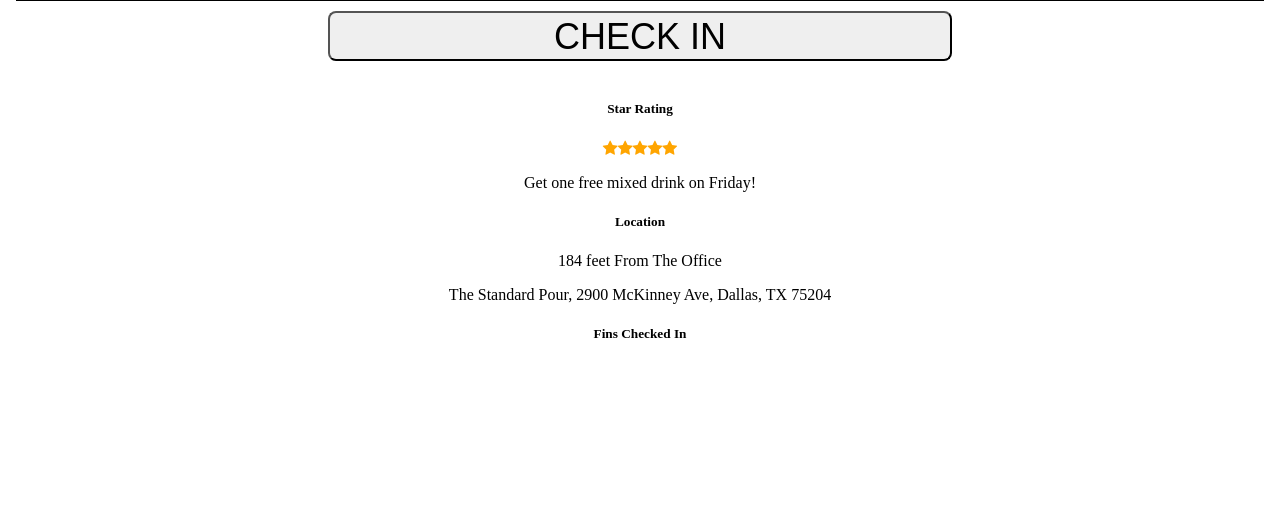
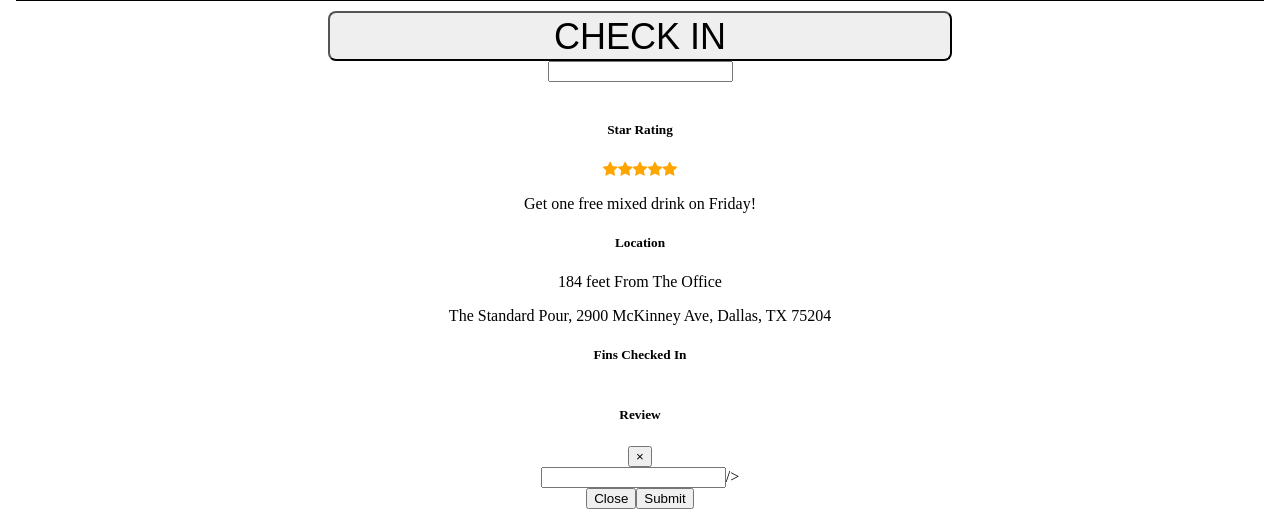
Before and after one commit to samyap4/dallas-happyhour, an Angular app in the folder happyHourWebApp/: page / in a window 1280 px wide. Shown: the part 583-1097 px from the top of the page. Before the commit the page ends 955 px from the top, so only its background shows below. Built offline with nearby package versions, Linux system fonts and the light colour scheme; grey boxes are pictures that could not be loaded.

Commit message:
Check in For Sam

```diff
--- a/happyHourWebApp/package.json
+++ b/happyHourWebApp/package.json
@@ -19,7 +19,9 @@
     "@angular/platform-browser": "~7.2.0",
     "@angular/platform-browser-dynamic": "~7.2.0",
     "@angular/router": "~7.2.0",
+    "@types/jquery": "^3.3.29",
     "core-js": "^2.5.4",
+    "jquery": "^3.3.1",
     "rxjs": "~6.3.3",
     "tslib": "^1.9.0",
     "zone.js": "~0.8.26"
--- a/happyHourWebApp/src/app/home-page/home-page.component.html
+++ b/happyHourWebApp/src/app/home-page/home-page.component.html
@@ -128,9 +128,17 @@
 
 
       <div class="btn-container">
-        <button class="btn-success btn-wide" id="btn_CheckIn">CHECK IN</button>
+
+        <button class="btn-success btn-wide" id="btn_CheckIn" (click)=increment() data-toggle="modal" data-target="#exampleModal">CHECK IN</button>
+          <div id="runningTotal"></div>
+
+        <!-- <button id="reviewBtn" type="button" class="btn btn-primary" data-toggle="modal" data-target="#exampleModal"
+                            style="width:500px">
+                            Tell us what you think!
+                        </button> -->
       </div>
-
+      <input type="number" [value]="newNum"/>
+      <div>{{runningTotal}}</div>
       <br />
 
       <div class="row">
@@ -158,7 +166,8 @@
     </div>
   </div>
 
-  <!-- <div class="modal fade" id="exampleModal" tabindex="-1" role="dialog" aria-labelledby="exampleModalLabel"
+
+  <div class="modal fade" id="exampleModal" tabindex="-1" role="dialog" aria-labelledby="exampleModalLabel"
         aria-hidden="true">
         <div class="modal-dialog" role="document">
             <div class="modal-content">
@@ -169,7 +178,7 @@
                     </button>
                 </div>
                 <div class="modal-body">
-                    <input type="text" id="reviewText" width="100%"></input>
+                    <input type="text" id="reviewText" width="100%">/>
                 </div>
                 <div class="modal-footer">
                     <button type="button" class="btn btn-secondary" data-dismiss="modal">Close</button>
@@ -177,7 +186,7 @@
                 </div>
             </div>
         </div>
-    </div> -->
+    </div>
 
   <!-- Optional JavaScript -->
   <!-- jQuery first, then Popper.js, then Bootstrap JS -->
@@ -193,7 +202,7 @@
     crossorigin="anonymous"></script>
   <script src="https://stackpath.bootstrapcdn.com/bootstrap/4.2.1/js/bootstrap.min.js" integrity="sha384-B0UglyR+jN6CkvvICOB2joaf5I4l3gm9GU6Hc1og6Ls7i6U/mkkaduKaBhlAXv9k"
     crossorigin="anonymous"></script>
-
+    <script src="jquery-3.3.1.min.js"></script>
 
 </body>
 
```
Also changed, not shown: happyHourWebApp/src/app/home-page/home-page.component.ts (+6 -1 lines), 1 other file (tests, documents, lock files or other folders).
